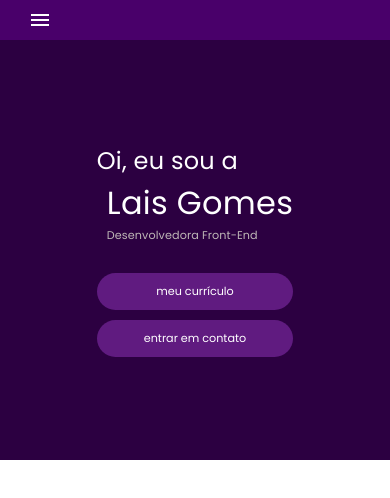
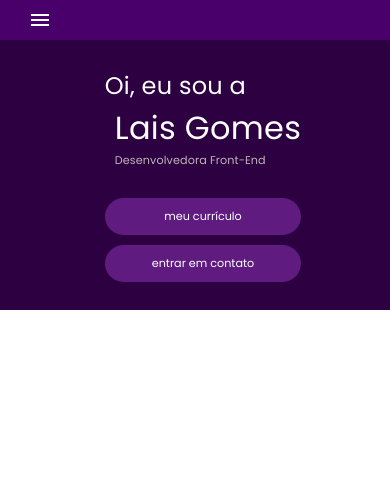
Before and after one commit to LaisFSGomes/meu-portfolio, a React (Create React App) app: page / in a window 390 px wide. Shown: the top 498 px of the page. Built offline with nearby package versions, Linux system fonts and the light colour scheme.

Commit message:
chore: corrigindo a responsividade do header

```diff
--- a/src/components/Header/Header.styles.ts
+++ b/src/components/Header/Header.styles.ts
@@ -8,6 +8,13 @@ export const HeaderWrapper = styled(Box)({
     justifyContent: "space-around",
     alignItems: "center",
     padding: "0 2em",
+    "@media (max-width: 760px)": {
+        padding: "0em",
+        paddingLeft: "1em",
+    },
+    "@media (max-width: 600px)": {
+        height: "270px",
+    }
 });
 
 export const PersonalWrapper = styled(Box)({
```
